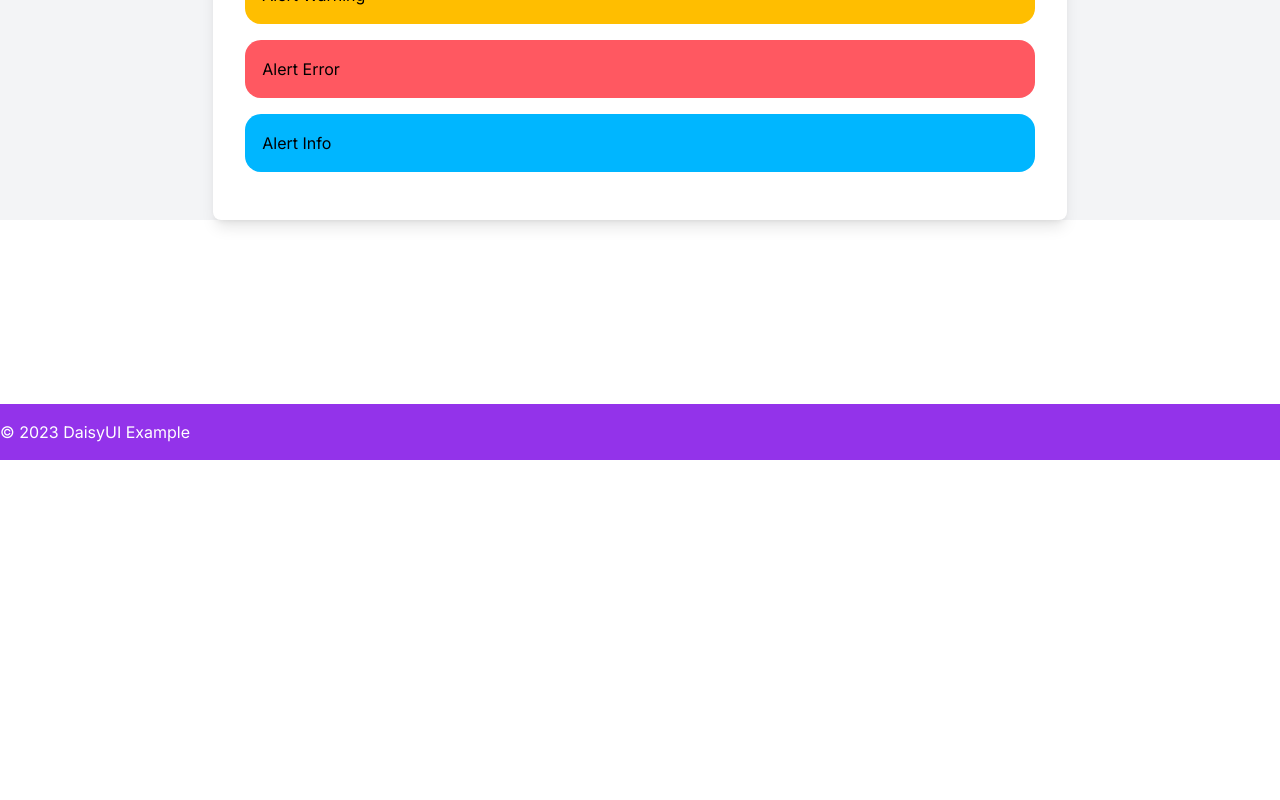
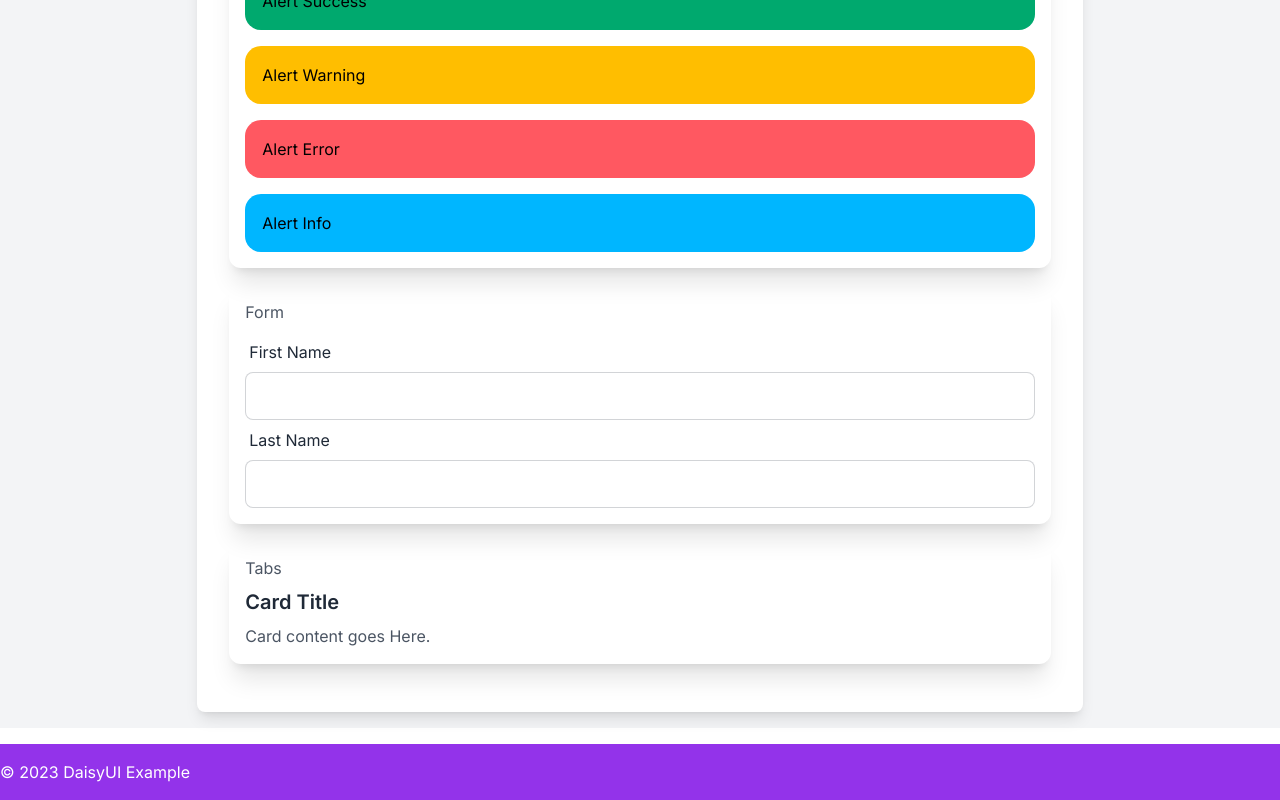
Before and after one commit to DennisKoskei/daisyui-example, a Next.js app: page / in a window 1280 px wide. Shown: the part 476-1276 px from the top of the page. Before the commit the page ends 936 px from the top, so only its background shows below. Built offline with nearby package versions, Linux system fonts and the light colour scheme.

Commit message:
Added login page

```diff
--- /dev/null
+++ b/app/login/page.jsx
@@ -0,0 +1,25 @@
+import React from "react";
+
+const LoginPage = () => {
+    return (
+        <>
+            <div className="flex flex-col justify-center items-center mx-auto p-8 mt-4 rounded-lg shadow-lg">
+                <p className="text-2xl font-semibold mb-6">Login</p>
+
+                <form action="" className="rounded-2xl shadow-2xl py-8 px-4">
+                    <div className="mb-4">
+                        <label htmlFor="name" className="label">Email</label>
+						<input type="text" className="input input-bordered w-full" placeholder="example@example.com" />
+                    </div>
+                    <div className="mb-4">
+                        <label htmlFor="password" className="label">Password</label>
+						<input type="password" className="input input-bordered w-full"/>
+                    </div>
+					<button type="submit" className="btn  bg-purple-600 text-white w-full rounded-full">LOG IN</button>
+                </form>
+            </div>
+        </>
+    );
+};
+
+export default LoginPage;
--- a/app/page.jsx
+++ b/app/page.jsx
@@ -3,11 +3,11 @@ import React from "react";
 const HomePage = () => {
 	return (
 		<div className="flex items-center justify-center bg-gray-100">
-            <div className="bg-white p-8 rounded-lg shadow-lg">
+			<div className="bg-white p-8 rounded-lg shadow-lg my-4">
 				<h1 className="text-3xl font-bold mb-5">
 					Welcome to the DaisyUI Crash Course
 				</h1>
-                <div className="mb-4">
+				<div className="mb-4 rounded-xl shadow-xl p-4">
 					<p className="text-gray-600 mb-2 w-full">Buttons</p>
 					<div className="flex gap-x-4 mb-4">
 						<button className="btn btn-primary">
@@ -28,14 +28,34 @@ const HomePage = () => {
 					</div>
 				</div>
 
-
-                <div className="mb-4 space-y-4">
+				<div className="mb-4 rounded-xl space-y-4 shadow-xl p-4">
 					<p className="text-gray-600 mb-2">Alerts</p>
 					<div className="alert alert-success">Alert Success</div>
 					<div className="alert alert-warning">Alert Warning</div>
 					<div className="alert alert-error">Alert Error</div>
 					<div className="alert alert-info">Alert Info</div>
 				</div>
+
+				<div className="mb-4 rounded-xl shadow-xl p-4">
+					<p className="text-gray-600 mb-2">Form</p>
+					<div className="form-control">
+						<label htmlFor="name" className="label">
+							First Name
+						</label>
+						<input type="text" className="input input-bordered" />
+						<label htmlFor="name" className="label">
+							Last Name
+						</label>
+						<input type="text" className="input input-bordered" />
+					</div>
+				</div>
+
+				<div className="mb-4 rounded-xl shadow-xl p-4 ">
+					<p className="text-gray-600 mb-2">Tabs</p>
+					<h2 className="text-xl font-semibold">Card Title</h2>
+					<p className="text-gray-600 mt-2">Card content goes Here.</p>
+				</div>
+
 			</div>
 		</div>
 	);
```
Lines whose indentation alone changed are shown as unchanged.
